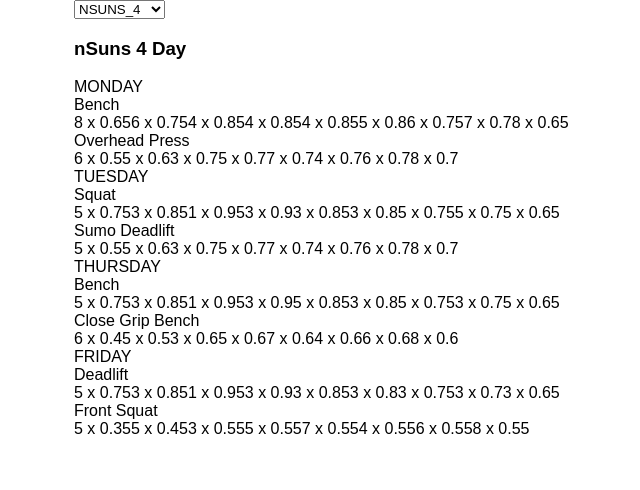
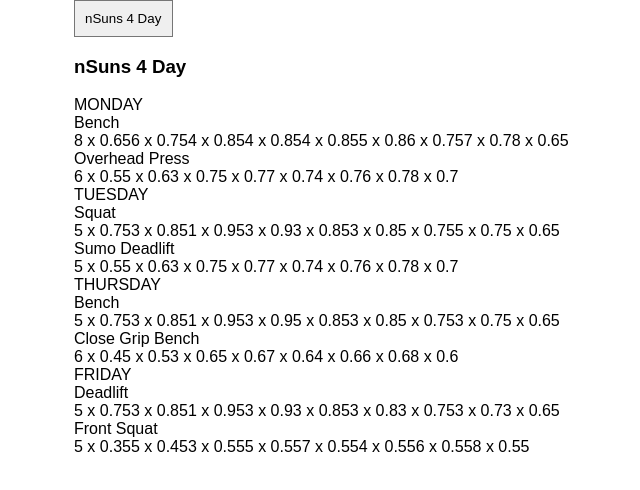
Before and after one commit to aniwng/strength-engine, a React (Create React App) app: page / in a window 1280 px wide. Shown: the top 490 px of the page, without its empty margins (182-822 px from the left). Built offline with nearby package versions, Linux system fonts and the light colour scheme.

Commit message:
Changed to pass program obj

```diff
--- /dev/null
+++ b/src/components/Dropdown/Dropdown.css
@@ -0,0 +1,5 @@
+.program-dropdown {
+    padding: 10px;
+    -webkit-appearance: none;
+    border-radius: 0px;
+}
--- a/src/components/Dropdown/Dropdown.js
+++ b/src/components/Dropdown/Dropdown.js
@@ -1,4 +1,6 @@
 import React, { Component } from 'react';
+
+import './Dropdown.css';
 
 class Dropdown extends Component {
     changeProgram(e) {
@@ -8,12 +10,12 @@
     render() {
         const programList = this.props.programList;
         const listItems = programList.map(program =>
-            <option value={program} key={program}>
-                {program}
+            <option value={program.program} key={program.program}>
+                {program.label}
             </option>
         );
         return (
-            <select onChange={this.changeProgram.bind(this)}>{listItems}</select>
+            <select className="program-dropdown" onChange={this.changeProgram.bind(this)}>{listItems}</select>
         );
     }
 }
--- a/src/components/Programs/Programs.js
+++ b/src/components/Programs/Programs.js
@@ -14,9 +14,14 @@
     }
 
     componentDidMount() {
-        const programList = ProgramData.map(program => program.program);
+        const programList = ProgramData.map(program => {
+            return {
+                program: program.program,
+                label: program.label
+            }
+        });
         this.setState({programList: programList});
-        this.handleChange(programList[0]);
+        this.handleChange(programList[0].program);
     }
 
     handleChange(selectedProgram) {
```
